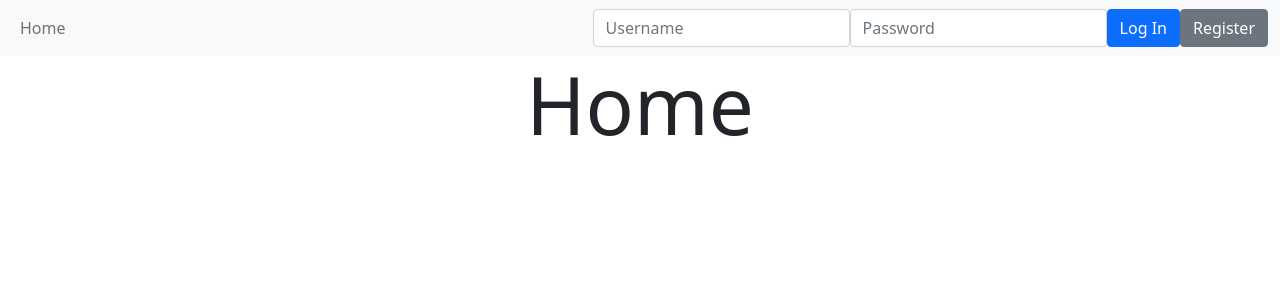
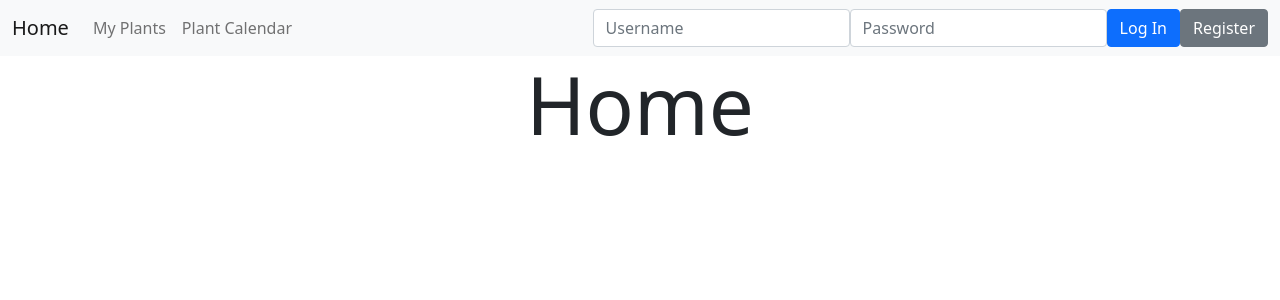
Before and after one commit to kupian/Plant-Tracker, a Flask app: page / in a window 1280 px wide. Shown: the top 300 px of the page. Run offline with Flask 2, Linux system fonts and the light colour scheme.

Commit message:
plant search

```diff
--- a/app.py
+++ b/app.py
@@ -32,6 +32,10 @@ def login():
     if request.method == "POST":
         username = request.form.get("l_username")
         password = request.form.get("l_password")
+        if len(username) < 1:
+            return redirect("/")
+        if len(password) < 1:
+            return redirect("/")
         with connect("plantapp.db") as con:
             db = con.cursor()
             query = db.execute("SELECT password FROM users WHERE username = ?", [username])
@@ -81,3 +85,32 @@ def register():
 def logout():
     session.clear()
     return redirect("/")
+
+@app.route("/plants", methods=["GET", "POST"])
+@login_required
+def plants():
+    if request.method == "GET":
+        plants = []
+        with connect("plantapp.db") as con:
+            db = con.cursor()
+            query = db.execute("SELECT name FROM plants WHERE plantid = (SELECT plantid FROM plantgrowth WHERE username=?)", [session["username"]])
+            for row in query:
+                plants.append(row)
+            con.commit()
+        return render_template("plants.html", plants=plants, username=session["username"])
+    else:
+        return redirect("/")
+
+@app.route("/searchplants", methods=["POST"])
+@login_required
+def plantsearch():
+    plants = []
+    plantsearch = request.json["planttype"]
+    with connect("plantapp.db") as con:
+        db = con.cursor()
+        query = db.execute("SELECT name FROM plants WHERE name LIKE ?", ['%'+plantsearch+'%'])
+        for row in query:
+            plants.append({"name": row[0]})
+        con.commit()
+        print(plants)
+    return {"response": plants}
--- a/helpers.py
+++ b/helpers.py
@@ -13,10 +13,11 @@ def connect(path):
 
     return connection
 
+# Decorator function taken from flask documentation
 def login_required(f):
     @wraps(f)
     def decorated_function(*args, **kwargs):
-        if session.get["user_id"] is None:
-            return redirect(url_for('login', next=request.url))
+        if "username" not in session:
+            return redirect("/")
         return f(*args, **kwargs)
     return decorated_function
--- a/templates/layout.html
+++ b/templates/layout.html
@@ -12,9 +12,13 @@
 <body>
     <nav class="navbar navbar-expand-lg navbar-light bg-light">
         <div class="container-fluid">
-            <ul class="navbar-nav">
+            <a class="navbar-brand" href="/">Home</a>
+            <ul class="navbar-nav me-auto">
                 <li class="nav-item">
-                    <a class="nav-link" href="/">Home</a>
+                    <a class="nav-link" href="/plants">My Plants</a>
+                </li>
+                <li class="nav-item">
+                    <a class="nav-link" href="calendar">Plant Calendar</a>
                 </li>
             </ul>
             <div id="navuser">
@@ -25,7 +29,7 @@
                     {% if username %}
                         navuser.innerHTML = '<h3>{{username}}</h3><div></form><form action="/logout" method="get"><button class="btn btn-secondary" type="submit">Log Out</button></form></div>'
                     {% else %}
-                        navuser.innerHTML = '<form id="login" action="/login" method="post" class="d-flex"><div><input class="form-control" type="text" id="l_username" name="l_username" placeholder="Username"></div><div><input class="form-control" id="l_password" type="password" name="l_password" placeholder="Password"></div><button class="btn btn-primary" type="submit">Log In</button><div></form><form action="/register" method="get"><button class="btn btn-secondary" type="submit">Register</button></form></div>'
+                        navuser.innerHTML = '</div><form id="login" action="/login" method="post" class="d-flex"><div><input class="form-control" type="text" id="l_username" name="l_username" placeholder="Username"></div><div><input class="form-control" id="l_password" type="password" name="l_password" placeholder="Password"></div><button class="btn btn-primary" type="submit">Log In</button><div></form><form action="/register" method="get"><button class="btn btn-secondary" type="submit">Register</button></form></div>'
                     {% endif %}
                 </script>
             </div>
```
Also changed, not shown: templates/plants.html (added, +101 -0 lines), plantapp.db, 2 other files.
